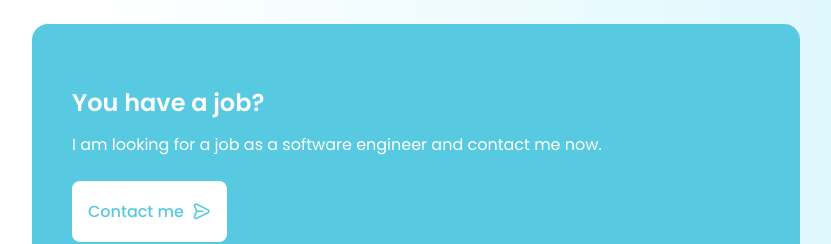
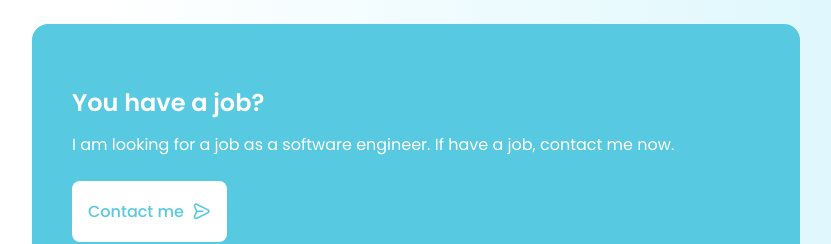
Before and after one commit to hafizhisham/SEC-2023-Project-1, a plain HTML site: page index.html in a window 1280 px wide. Shown: the part 4120-4364 px from the top of the page, without its empty margins (224-1055 px from the left). Drawn offline with nearby package versions, Linux system fonts and the light colour scheme.

Commit message:
update html

```diff
--- a/index.html
+++ b/index.html
@@ -158,7 +158,8 @@
               Hafiz is an IT Executive, with extensive knowledge and years of
               experience in IT environment, networking and servers. In the
               process of learning coding such as HTML, CSS and Javascript more
-              deeply. Coding is AWESOME are words that inspire Hafiz to learn more about coding.
+              deeply. Coding is AWESOME are words that inspire Hafiz to learn
+              more about coding.
             </p>
             <div class="about__info">
               <div>
@@ -772,8 +773,8 @@
             <div class="jobs__data">
               <h2 class="jobs__title">You have a job?</h2>
               <p class="jobs__description">
-                I am looking for a job as a software engineer and contact me
-                now.
+                I am looking for a job as a software engineer. If have a job,
+                contact me now.
               </p>
               <a href="#contact" class="button button--flex button--white"
                 >Contact me
```
